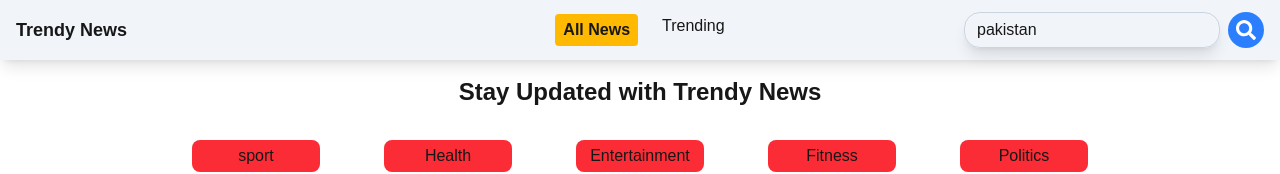
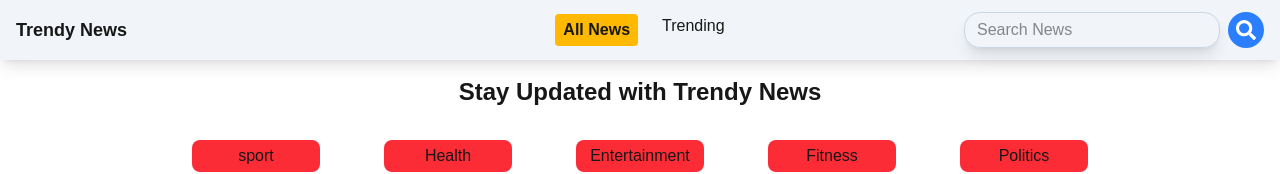
Before and after one commit to minde-786/news-api, a Next.js app: page / in a window 1280 px wide. Shown: the top 174 px of the page. Built offline with nearby package versions, Linux system fonts and the light colour scheme; no server answers.

Commit message:
yaalimadad

```diff
--- a/src/component/News.tsx
+++ b/src/component/News.tsx
@@ -7,7 +7,7 @@ import Link from "next/link"
 
 function News() {
   const [item, setData] = useState<NewsItem[]>([])
-  const [search, setSearch] = useState("pakistan")
+  const [search, setSearch] = useState("")
   const API_KEY = process.env.NEXT_PUBLIC_NEWS_API_KEY
 
   const searchHandler = (event: React.ChangeEvent<HTMLInputElement>) => {
@@ -18,9 +18,8 @@ function News() {
     try {
       if (!API_KEY) throw new Error("API key is missing")
       const res = await fetch(
-        `https://newsapi.org/v2/everything?q=${encodeURIComponent(
-          search
-        )}&pageSize=100&page=1&apiKey=${API_KEY}`
+        `https://newsapi.org/v2/top-headlines?q=${search}&pageSize=100&apiKey=${API_KEY}`
+
       )
       if (!res.ok) throw new Error(`API error: ${res.status}`)
       const jsonData = await res.json()
```
